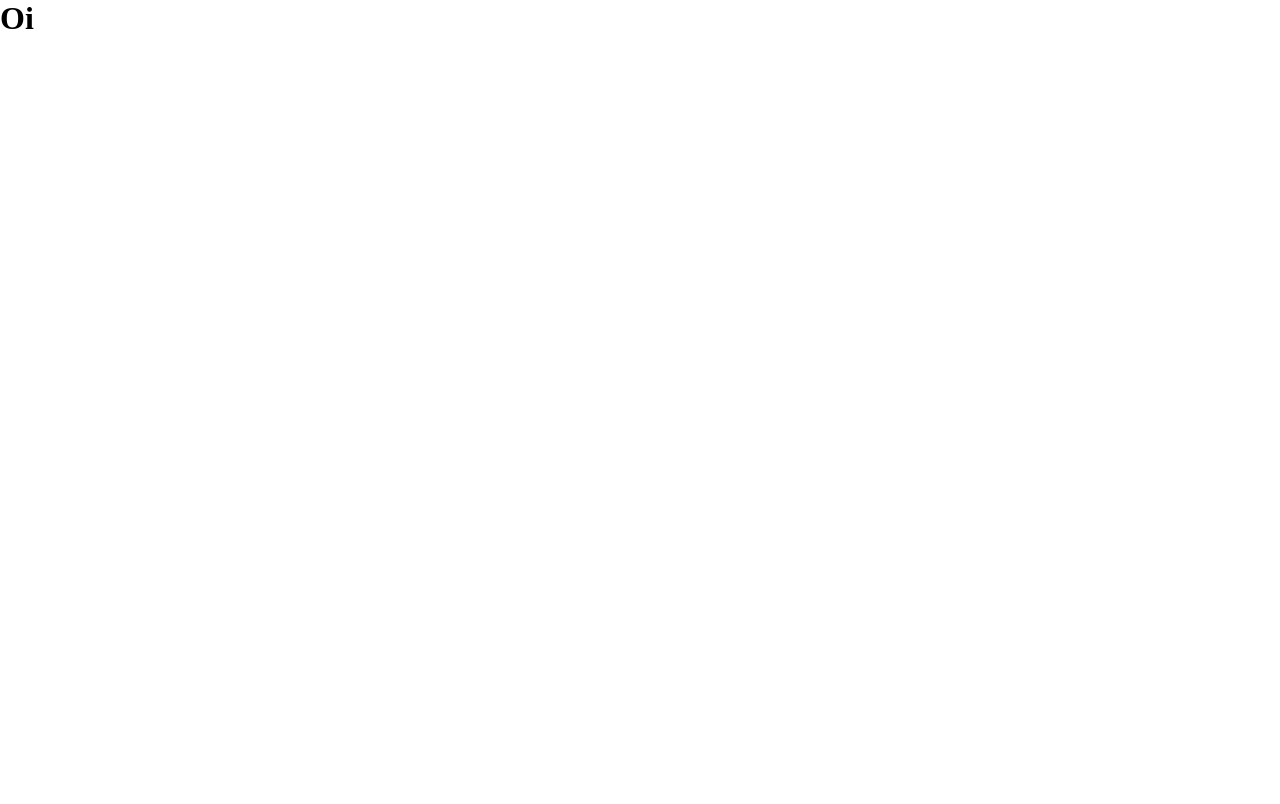
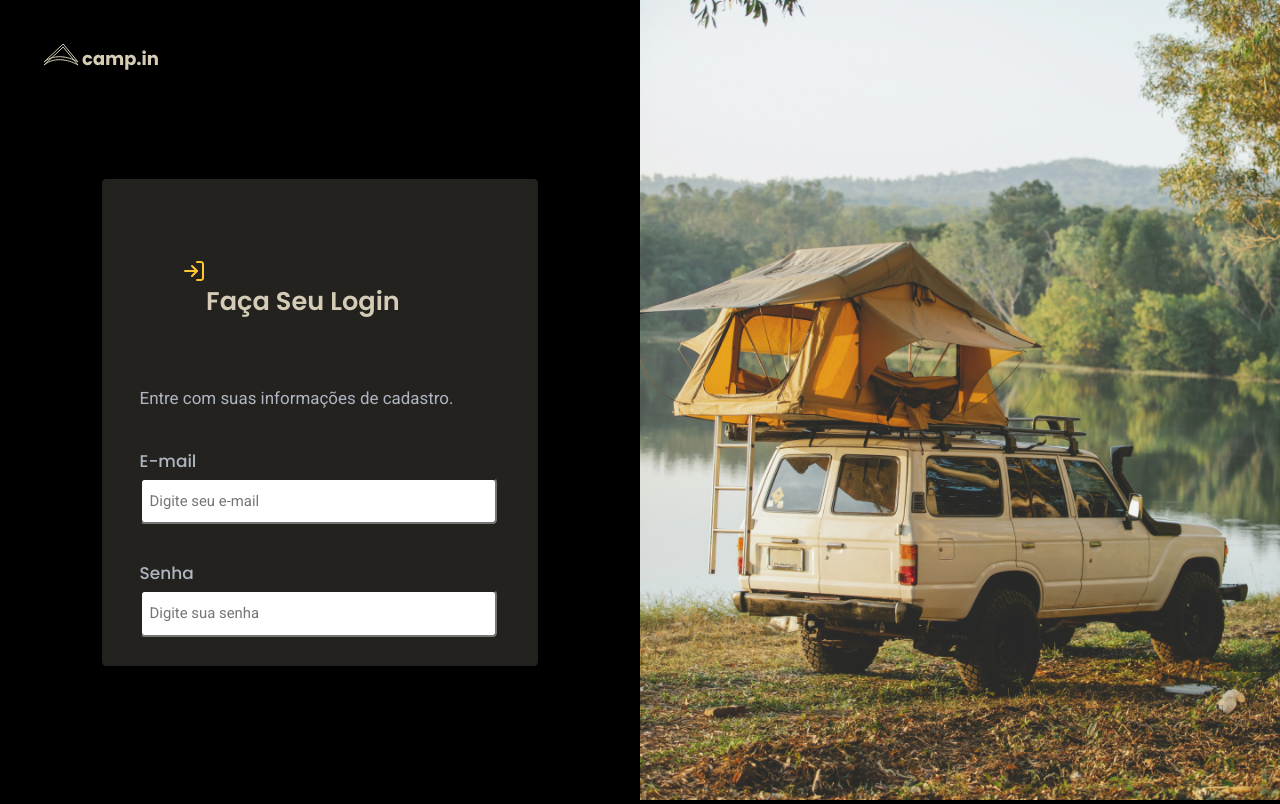
Before and after one commit to MacielDev/Camp.in, a React (Create React App) app in the folder camp-in/: page / in a window 1280 px wide. Built offline with nearby package versions, Linux system fonts and the light colour scheme.

Commit message:
Interface construida com styled-components

```diff
--- a/camp-in/src/App.tsx
+++ b/camp-in/src/App.tsx
@@ -1,4 +1,7 @@
 import React from 'react';
+import { LeftContent } from './components/LeftContent';
+import { RightContent } from './components/RightContent';
+
 
 
 import { GlobalStyle } from './styles/global';
@@ -6,9 +9,12 @@ import { GlobalStyle } from './styles/global';
 
 export function App() {
   return (
-    <>
-      <GlobalStyle/>
-      <h1> Oi</h1>
-    </>
+    <div className="container">
+       <GlobalStyle/>
+      <LeftContent/>
+      <RightContent/>
+    </div>
+
+
   );
 }
--- /dev/null
+++ b/camp-in/src/components/FormInput/index.tsx
@@ -0,0 +1,16 @@
+import { Container } from "./styles";
+
+
+interface parametrosInput{
+    label:string;
+    placeholder:string;
+}
+export function FormInput(props: parametrosInput){
+
+    return(
+        <Container>
+            <label>{props.label}</label>
+            <input placeholder={props.placeholder}/>
+        </Container>
+    );
+}
--- /dev/null
+++ b/camp-in/src/components/FormInput/styles.ts
@@ -0,0 +1,31 @@
+import styled from "styled-components";
+
+export const Container = styled.div`
+
+    display:flex;
+    flex-direction:column;
+    color:var(--body-color);
+    line-height:1.6rem;
+
+    label{
+        font-family:var(--font-principal-W500);
+        font-size:1.06rem;
+        margin: 2.3rem 0 0.2rem 0;
+
+       }
+    input{
+        width:22.33rem;
+        height:2.93rem;
+        border-radius:0.26rem;
+        font-family:var(--font-secundaria-W400);
+        font-size:0.93rem;
+        padding-left:0.5rem;
+    }
+
+    &:focus{
+        background-color:var(--yellow-destaque);
+        border: 1px solid var(--yellow-destaque);
+        box-shadow:0px 0px 0px 2px #FFDE88;
+    }
+
+`;
--- /dev/null
+++ b/camp-in/src/components/FormLogin/index.jsx
@@ -0,0 +1,13 @@
+import { FormInput } from "../FormInput";
+import { FormLoginHeader } from "../FormLoginHeader";
+import { Container } from "./styles";
+
+export function FormLogin(){
+    return (
+        <Container>
+            <FormLoginHeader/>
+            <FormInput label ="E-mail" placeholder="Digite seu e-mail"/>
+            <FormInput label ="Senha" placeholder="Digite sua senha"/>
+        </Container>
+    );
+}
--- /dev/null
+++ b/camp-in/src/components/FormLogin/styles.ts
@@ -0,0 +1,12 @@
+import styled from "styled-components";
+
+export const Container = styled.div`
+    padding:2.35rem;
+
+    width:27.26rem;
+    height: 30.46rem;
+    background-color: var(--shape-color);
+    margin: 0 auto;
+    border-radius: 0.26rem;
+
+`;
--- /dev/null
+++ b/camp-in/src/components/FormLoginHeader/index.tsx
@@ -0,0 +1,13 @@
+import { Container } from "./styles";
+import Log_inImg from '../../assets/log-in.svg';
+export function FormLoginHeader(){
+    return(
+        <Container>
+            <div>
+                <img src={Log_inImg} alt="Logo"/>
+                <h1>Faça Seu Login</h1>
+            </div>
+            <p>Entre com suas informações de cadastro.</p>
+        </Container>
+    );
+}
--- /dev/null
+++ b/camp-in/src/components/FormLoginHeader/styles.ts
@@ -0,0 +1,26 @@
+import styled from "styled-components";
+
+export const Container = styled.header`
+   div{
+        display:flex;
+        align-items: center;
+   }
+   img{
+    padding:0rem;
+    margin:0;
+   }
+   h1{
+       font-family:var(--font-principal-W600);
+       color: var(--title-color);
+       font-size:1.6rem;
+       line-height:2.4rem;
+   }
+
+   p{
+       font-family:var(--font-secundaria-W500);
+       color:var(--body-color);
+       font-size:1.06rem;
+       line-height: 1.6rem;
+   }
+
+`;
--- /dev/null
+++ b/camp-in/src/components/LeftContent/index.tsx
@@ -0,0 +1,18 @@
+
+import { FormLogin } from "../FormLogin";
+import { Container } from "./styles";
+
+import LogoImg from "../../assets/logo.svg";
+
+export function LeftContent(){
+    return (
+        <Container>
+           <header>
+                <img src={LogoImg} alt="logo Camp-in" />
+           </header>
+           <main>
+                <FormLogin/>
+           </main>
+        </Container>
+    );
+}
--- /dev/null
+++ b/camp-in/src/components/LeftContent/styles.ts
@@ -0,0 +1,11 @@
+import styled from "styled-components";
+
+export const Container = styled.div`
+    height:100vh;
+    width:100%;
+
+    img{
+        margin: 2.66rem 0 6.46rem 2.66rem;
+    }
+
+`;
--- /dev/null
+++ b/camp-in/src/components/RightContent/index.tsx
@@ -0,0 +1,10 @@
+import { Container } from "./styled";
+import SideImg from '../../assets/side-image.jpg';
+
+export function RightContent(){
+    return(
+        <Container>
+            <img src={SideImg} alt="banner acampamento"/>
+        </Container>
+    );
+}
--- /dev/null
+++ b/camp-in/src/components/RightContent/styled.ts
@@ -0,0 +1,9 @@
+import styled from "styled-components";
+
+export const Container = styled.div`
+
+    img{
+        width:100%;
+        height:100vh;
+    }
+`;
--- a/camp-in/src/styles/global.ts
+++ b/camp-in/src/styles/global.ts
@@ -4,21 +4,23 @@ export const GlobalStyle = createGlobalStyle `
 
     :root{
 
-        --title-color: #D4CCB6;
+        --title-color: rgba(212, 204, 182, 1);
         --body-color: rgba(175, 182, 194, 1);
-        --text-forgot-color:#FFC632;
+        --yellow-destaque:#FFC632;
         --text-button-logIn: #473404;
 
         --shape-color: rgba(36, 34, 31, 1);
         --color_background_app: #000000;
 
-        --background-button-color: rgba(255, 198, 50, 1);
+
 
         --font-principal-W600:'Poppins', sans-serif;
         --font-principal-W500:'Poppins', sans-serif;
 
         --font-secundaria-W500:'Roboto', sans-serif;
         --font-secundaria-W400:'Roboto', sans-serif;
+
+
     }
 
 
@@ -29,7 +31,6 @@ export const GlobalStyle = createGlobalStyle `
     }
 
 
-
     html{
         @media(max-width:1080px){ //15px
             font-size: 93.75%;
@@ -37,13 +38,19 @@ export const GlobalStyle = createGlobalStyle `
         @media(max-width:720px){ //14px
             font-size:87.5%;
         }
+
     }
 
     body{
-        background: var( --color-background-app);
+        background-color: var(--color_background_app);
         -webkit-font-smoothing: antialiased;
+        .textoTeste{color:#fff;}
+
     }
-
+    .container{
+        display:grid;
+        grid-template-columns: repeat(2, 1fr);
+    }
     button{
         cursor: pointer;
     }
```
Also changed, not shown: 2 other files (tests, documents, lock files or other folders).
